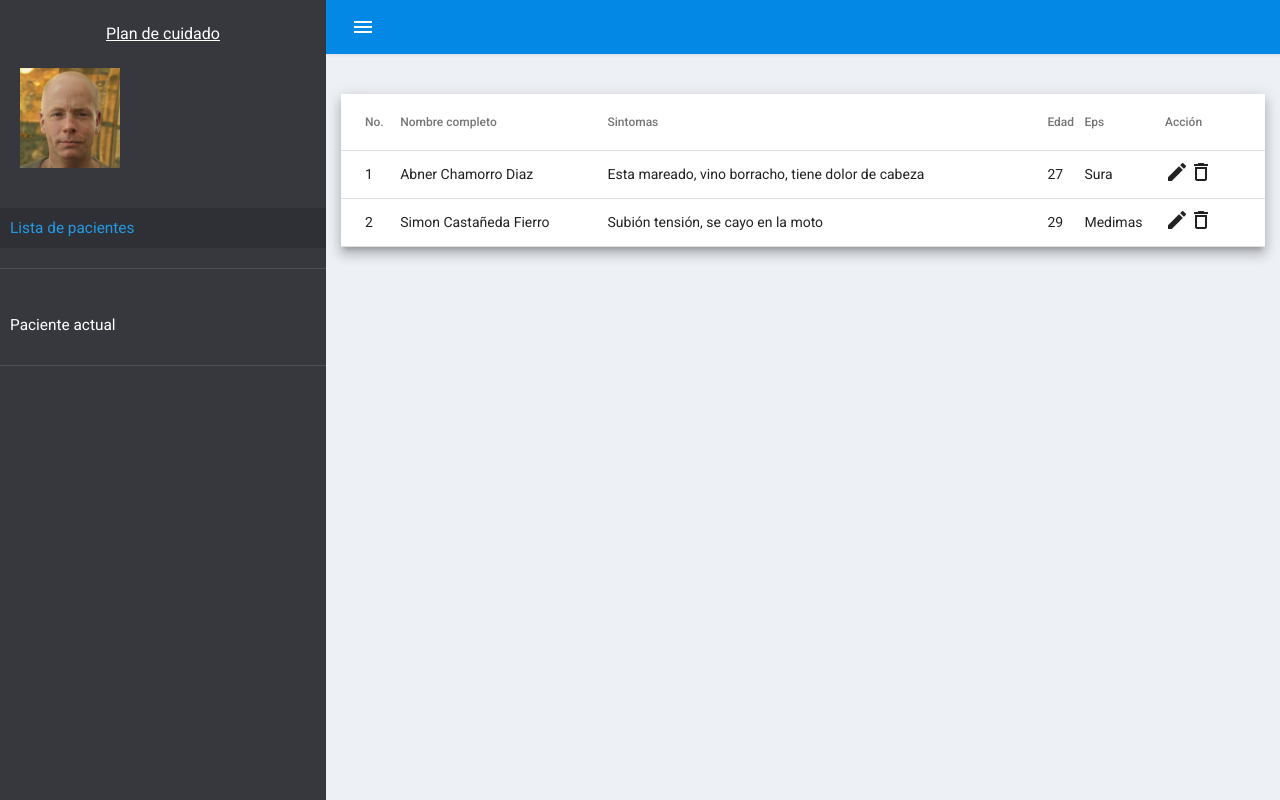
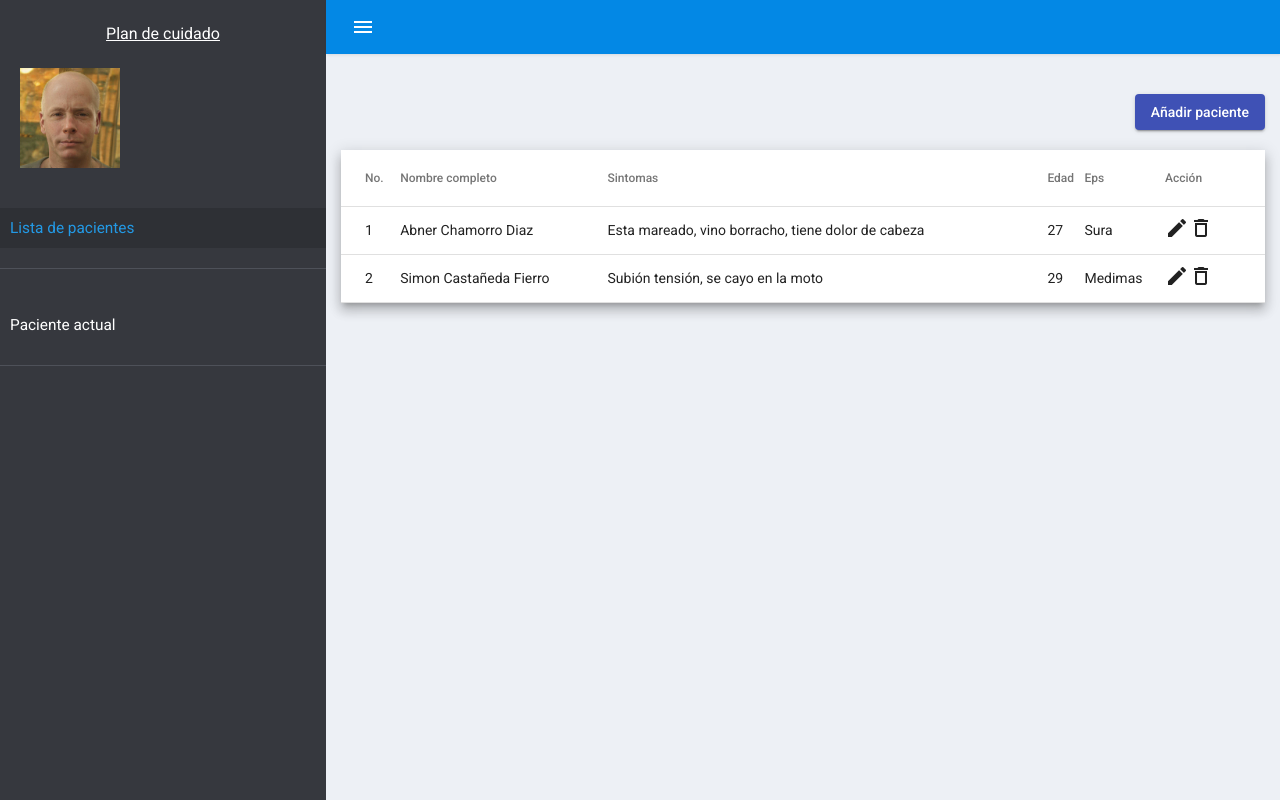
Before and after one commit to Ch4m0/base_angular, an Angular app: page /lista-pacientes in a window 1280 px wide. Built offline with nearby package versions, Linux system fonts and the light colour scheme.

Commit message:
material-module

```diff
--- a/src/app/dashboard/dashboard.module.ts
+++ b/src/app/dashboard/dashboard.module.ts
@@ -1,7 +1,5 @@
 import { NgModule } from '@angular/core';
 import { CommonModule } from '@angular/common';
-
-import { MatTableModule } from '@angular/material/table';
 
 import { DashboardRoutingModule } from './dashboard-routing.module';
 import { DashboardComponent } from './components/dashboard.component';
@@ -9,7 +7,7 @@ import { ShowListPatientsComponent } from './pages/showListPatients/show-list-pa
 
 import { TableComponent } from './components/table/table.component';
 
-import { MatIconModule } from '@angular/material/icon';
+import { MaterialModule } from '../material/material.module';
 
 @NgModule({
   declarations: [
@@ -18,6 +16,6 @@ import { MatIconModule } from '@angular/material/icon';
     ShowListPatientsComponent,
     TableComponent
   ],
-  imports: [CommonModule, DashboardRoutingModule, MatTableModule, MatIconModule]
+  imports: [CommonModule, DashboardRoutingModule, MaterialModule]
 })
 export class DashboardModule {}
--- a/src/app/dashboard/pages/showListPatients/show-list-patients.component.html
+++ b/src/app/dashboard/pages/showListPatients/show-list-patients.component.html
@@ -1,3 +1,7 @@
 <div class="col-md-12">
+  <div class="box-button">
+    <button mat-raised-button color="primary">Añadir paciente</button>
+  </div>
+  <br />
   <app-table> </app-table>
 </div>
--- a/src/app/dashboard/pages/showListPatients/show-list-patients.component.scss
+++ b/src/app/dashboard/pages/showListPatients/show-list-patients.component.scss
@@ -0,0 +1,4 @@
+.box-button {
+  display: flex;
+  justify-content: flex-end;
+}
--- a/src/app/layout/layout.module.ts
+++ b/src/app/layout/layout.module.ts
@@ -7,7 +7,7 @@ import { MainHeaderComponent } from './main-header/main-header.component';
 import { MainContentComponent } from './main-content/main-content.component';
 import { SidebarContentComponent } from './sidebar-content/sidebar-content.component';
 
-import { MatIconModule } from '@angular/material/icon';
+import { MaterialModule } from '../material/material.module';
 
 @NgModule({
   declarations: [
@@ -16,6 +16,6 @@ import { MatIconModule } from '@angular/material/icon';
     MainContentComponent,
     SidebarContentComponent
   ],
-  imports: [CommonModule, LayoutRoutingModule, MatIconModule]
+  imports: [CommonModule, LayoutRoutingModule, MaterialModule]
 })
 export class LayoutModule {}
--- a/src/app/layout/main-header/main-header.component.html
+++ b/src/app/layout/main-header/main-header.component.html
@@ -25,6 +25,7 @@
         </div>
       </div>
     </nav>
+
     <app-main-content></app-main-content>
   </div>
 </div>
--- a/src/styles.scss
+++ b/src/styles.scss
@@ -1,3 +1,31 @@
+
+// Custom Theming for Angular Material
+// For more information: https://material.angular.io/guide/theming
+@import '~@angular/material/theming';
+// Plus imports for other components in your app.
+
+// Include the common styles for Angular Material. We include this here so that you only
+// have to load a single css file for Angular Material in your app.
+// Be sure that you only ever include this mixin once!
+@include mat-core();
+
+// Define the palettes for your theme using the Material Design palettes available in palette.scss
+// (imported above). For each palette, you can optionally specify a default, lighter, and darker
+// hue. Available color palettes: https://material.io/design/color/
+$angularProbe-primary: mat-palette($mat-indigo);
+$angularProbe-accent: mat-palette($mat-pink, A200, A100, A400);
+
+// The warn palette is optional (defaults to red).
+$angularProbe-warn: mat-palette($mat-red);
+
+// Create the theme object (a Sass map containing all of the palettes).
+$angularProbe-theme: mat-light-theme($angularProbe-primary, $angularProbe-accent, $angularProbe-warn);
+
+// Include theme styles for core and each component used in your app.
+// Alternatively, you can import and @include the theme mixins for each component
+// that you are using.
+@include angular-material-theme($angularProbe-theme);
+
 
 // Custom Theming for Angular Material
 // For more information: https://material.angular.io/guide/theming
```
Also changed, not shown: src/app/app.module.ts (+10 -1 lines), src/app/material/material.module.ts (added, +28 -0 lines).
